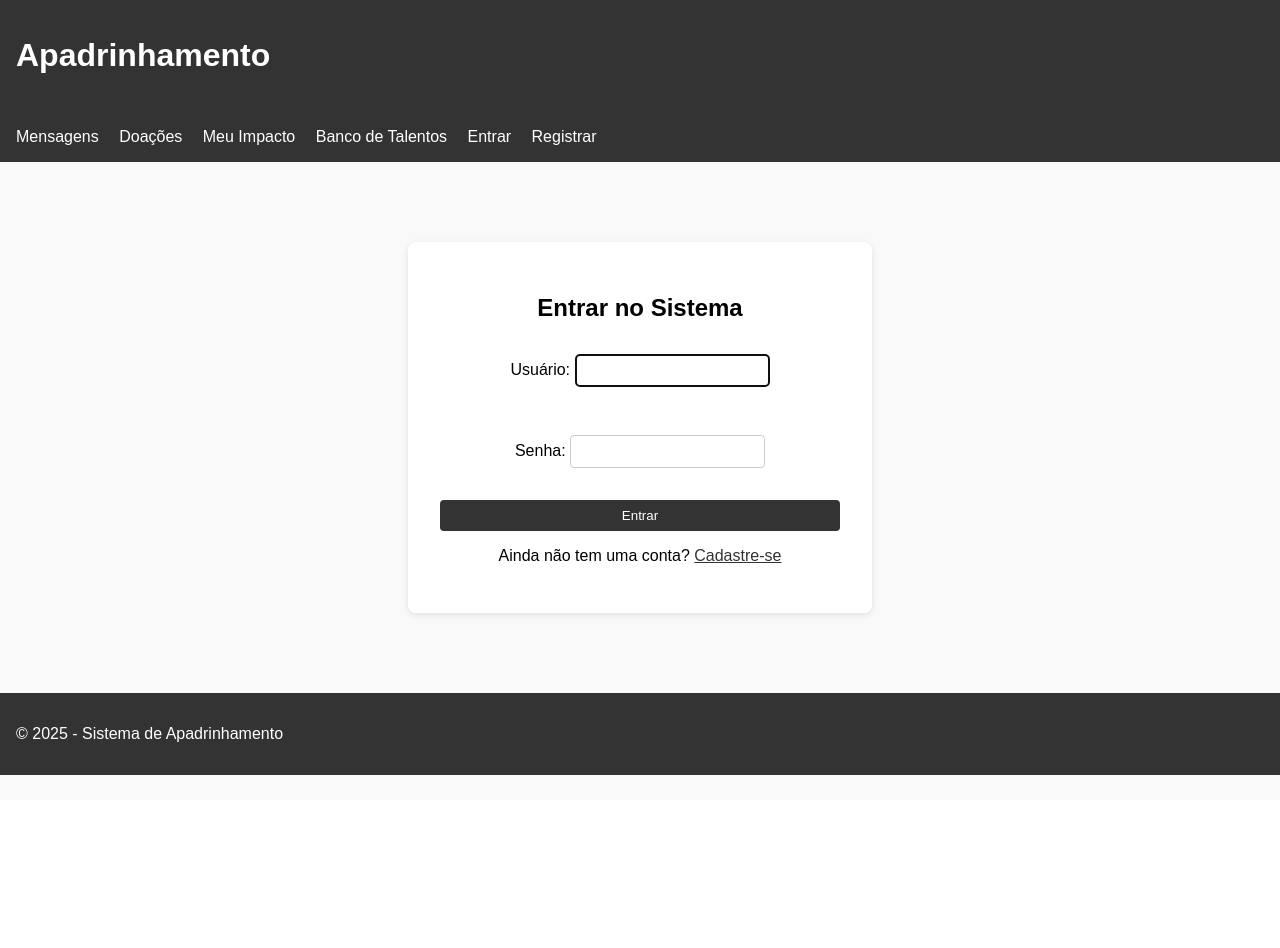
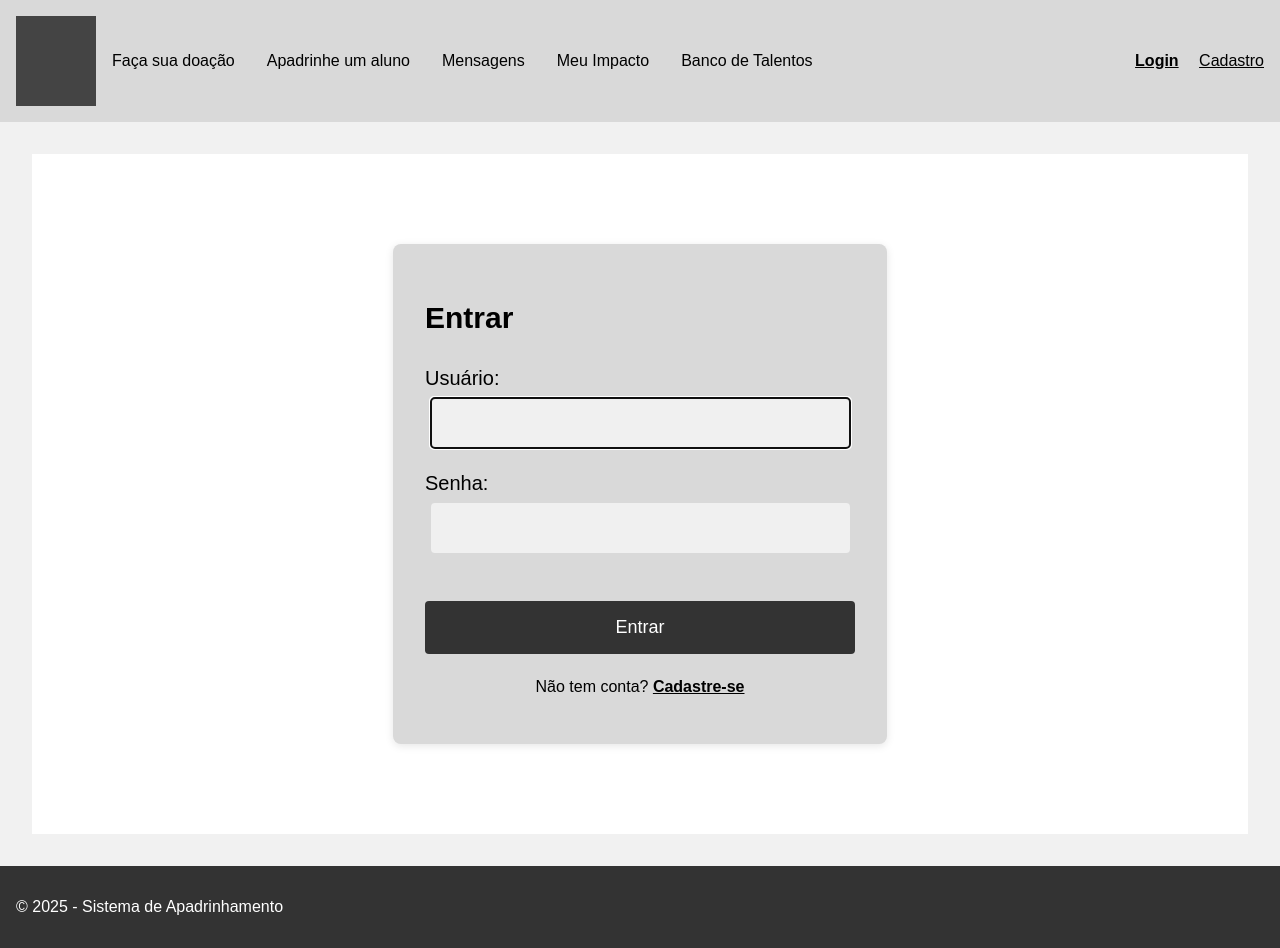
Before and after one commit to Rodrigo603/Solidare, a Django app: page /accounts/login/ in a window 1280 px wide. Before the commit the page ends 775 px from the top, so only its background shows below. Run offline with Django 5.2, Linux system fonts and the light colour scheme.

Commit message:
Ajusta cabeçalho visual conforme protótipo e centraliza campos de login/cadastro

```diff
--- a/Aplicativo/static/css/base.css
+++ b/Aplicativo/static/css/base.css
@@ -1,8 +1,9 @@
+/* base.css */
 body {
   font-family: Arial, sans-serif;
   margin: 0;
   padding: 0;
-    background-color: #f9f9f9;
+  background-color: #f1f1f1;
 }
 
 header, nav, footer {
@@ -42,35 +43,57 @@ body {
   margin-left: 0.5rem;
 }
 
+/* Estilo inspirado no Figma - layout login/cadastro adaptado */
+.auth-wrapper {
+  display: flex;
+  justify-content: center;
+  align-items: center;
+  height: calc(100vh - 120px);
+  background-color: #ffffff;
+}
+
 .auth-box {
-    max-width: 400px;
-    margin: 3rem auto;
-    background: white;
+  background-color: #d9d9d9;
   padding: 2rem;
   border-radius: 8px;
-    box-shadow: 0 2px 6px rgba(0,0,0,0.1);
+  box-shadow: 0 2px 8px rgba(0, 0, 0, 0.1);
+  width: 100%;
+  max-width: 430px;
 }
 
 .auth-box h2 {
-    margin-bottom: 1rem;
-    text-align: center;
+  text-align: left;
+  font-size: 30px;
+  margin-bottom: 2rem;
+  color: #000;
 }
 
-  .auth-box form {
-    display: flex;
-    flex-direction: column;
+.auth-box label {
+  display: block;
+  margin-top: 1rem;
+  font-size: 20px;
+  color: #000;
+  text-align: left;
 }
 
-  .auth-box form input[type="text"],
-  .auth-box form input[type="password"] {
-    padding: 0.5rem;
-    margin-bottom: 1rem;
-    border: 1px solid #ccc;
+.auth-box input {
+  width: 90%;
+  padding: 1rem;
+  font-size: 16px;
+  margin-top: 0.5rem;
+  background-color: #f0f0f0;
+  border: none;
   border-radius: 4px;
+  display: block;
+  margin-left: auto;
+  margin-right: auto;
 }
 
-  .auth-box form button {
-    padding: 0.5rem;
+.auth-box button {
+  margin-top: 2rem;
+  padding: 1rem;
+  width: 100%;
+  font-size: 18px;
   background-color: #333;
   color: white;
   border: none;
@@ -78,16 +101,17 @@ body {
   cursor: pointer;
 }
 
-  .auth-box form button:hover {
+.auth-box button:hover {
   background-color: #555;
 }
 
 .auth-box p {
   text-align: center;
-    margin-top: 1rem;
+  margin-top: 1.5rem;
 }
 
 .auth-box a {
-    color: #333;
+  font-weight: bold;
+  color: #000;
   text-decoration: underline;
 }
--- a/Aplicativo/templates/base.html
+++ b/Aplicativo/templates/base.html
@@ -5,28 +5,29 @@
     <meta charset="UTF-8">
     <title>{% block title %}Sistema{% endblock %}</title>
     <link rel="stylesheet" href="{% static 'css/base.css' %}">
+    {% load static %}
+    <link rel="stylesheet" href="{% static 'css/base.css' %}">
 </head>
 <body>
-    <header>
-        <h1>Apadrinhamento</h1>
-    </header>
-    <nav>
-        <a href="{% url 'mensagens' %}">Mensagens</a>
-        <a href="{% url 'doacoes' %}">Doações</a>
-        <a href="{% url 'impacto' %}">Meu Impacto</a>
-        <a href="{% url 'banco_talentos' %}">Banco de Talentos</a>
+    <header style="background-color: #d9d9d9; padding: 1rem; display: flex; align-items: center; justify-content: space-between;">
+        <div style="display: flex; align-items: center;">
+          <div style="width: 80px; height: 90px; background-color: #444; margin-right: 1rem;"></div>
+          <a href="#" style="margin-right: 2rem; color: black; font-weight: 400; text-decoration: none;">Faça sua doação</a>
+          <a href="#" style="margin-right: 2rem; color: black; font-weight: 400; text-decoration: none;">Apadrinhe um aluno</a>
+          <a href="{% url 'mensagens' %}" style="margin-right: 2rem; color: black; font-weight: 400; text-decoration: none;">Mensagens</a>
+          <a href="{% url 'impacto' %}" style="margin-right: 2rem; color: black; font-weight: 400; text-decoration: none;">Meu Impacto</a>
+          <a href="{% url 'banco_talentos' %}" style="margin-right: 2rem; color: black; font-weight: 400; text-decoration: none;">Banco de Talentos</a>
+        </div>
+        <div>
+          {% if user.is_authenticated %}
+            <a href="{% url 'logout' %}" style="color: black; font-weight: 400; margin-right: 1rem;">Sair</a>
+          {% else %}
+            <a href="{% url 'login' %}" style="color: black; font-weight: 700; margin-right: 1rem;">Login</a>
+            <a href="{% url 'registrar' %}" style="color: black; font-weight: 400;">Cadastro</a>
+          {% endif %}
+        </div>
+      </header>
 
-        {% if user.is_authenticated %}
-            <span style="margin-left: 2rem;">Bem-vindo, {{ user.username }}</span>
-            <form method="post" action="{% url 'logout' %}" style="display:inline;">
-                {% csrf_token %}
-                <button type="submit" style="background:none; border:none; color:white; cursor:pointer;">Sair</button>
-            </form>
-        {% else %}
-            <a href="{% url 'login' %}">Entrar</a>
-            <a href="{% url 'registrar' %}">Registrar</a>
-        {% endif %}
-    </nav>
     <main>
         {% block content %}{% endblock %}
     </main>
--- a/Aplicativo/templates/registration/login.html
+++ b/Aplicativo/templates/registration/login.html
@@ -1,13 +1,15 @@
 {% extends 'base.html' %}
 {% block title %}Entrar{% endblock %}
 {% block content %}
-<div class="auth-box">
-    <h2>Entrar no Sistema</h2>
+<div class="auth-wrapper">
+  <div class="auth-box">
+    <h2>Entrar</h2>
     <form method="post">
-        {% csrf_token %}
-        {{ form.as_p }}
-        <button type="submit">Entrar</button>
+      {% csrf_token %}
+      {{ form.as_p }}
+      <button type="submit">Entrar</button>
     </form>
-    <p>Ainda não tem uma conta? <a href="{% url 'registrar' %}">Cadastre-se</a></p>
+    <p>Não tem conta? <a href="{% url 'registrar' %}">Cadastre-se</a></p>
+  </div>
 </div>
 {% endblock %}
```
Also changed, not shown: Aplicativo/templates/registration/registrar.html (+8 -6 lines). Lines whose indentation alone changed are shown as unchanged.
